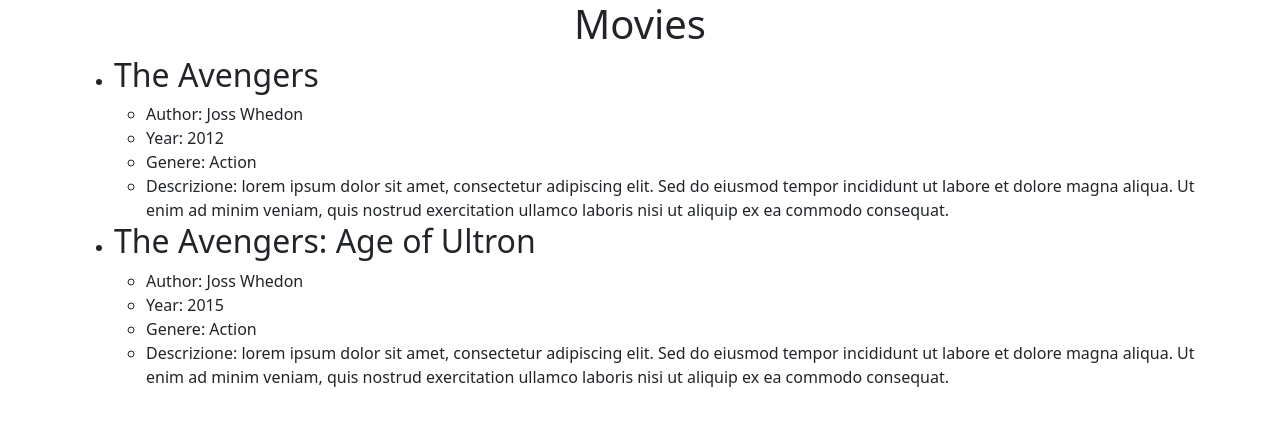
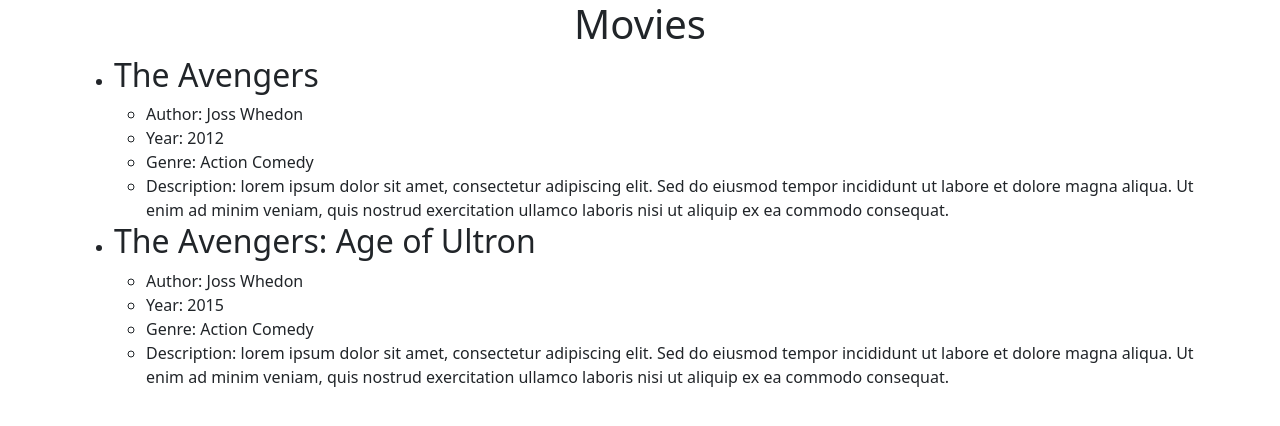
Before and after one commit to Marcap00/php-oop-1, a PHP site: page / in a window 1280 px wide. Shown: the top 426 px of the page. Run offline with PHP 8.4, Linux system fonts and the light colour scheme.

Commit message:
added possibility that class genre accept more genres

```diff
--- a/classes/Genre.php
+++ b/classes/Genre.php
@@ -1,16 +1,16 @@
 <?php
 class Genre
 {
-    public string $name;
+    public array $names;
 
     public function __construct(
-        $name
+        $names
     ) {
-        $this->name = $name;
+        $this->names = $names;
     }
 
-    public function getName()
+    public function getNames()
     {
-        return $this->name;
+        return $this->names;
     }
 }
--- a/classes/Movie.php
+++ b/classes/Movie.php
@@ -7,7 +7,7 @@ class Movie
     public string $title;
     public string $author;
     public int $year;
-    public Genre $genre;
+    public array $genre;
 
     // Costruttore
     public function __construct(
--- a/index.php
+++ b/index.php
@@ -2,9 +2,11 @@
 require_once __DIR__ . '/classes/Movie.php';
 require_once __DIR__ . '/classes/Genre.php';
 
-$action = new Genre('Action');
-$comedy = new Genre('Comedy');
-$horror = new Genre('Horror');
+$actionComedy = new Genre(['Action', 'Comedy']);
+$horrorComedy = new Genre(['Horror', 'Comedy']);
+
+// $comedy = new Genre('Comedy');
+// $horror = new Genre('Horror');
 /*$genres = [
     $action,
     $comedy,
@@ -12,8 +14,8 @@ $horror = new Genre('Horror');
 ];*/
 
 
-$theAvengers = new Movie('The Avengers', 'Joss Whedon', 2012, $action);
-$theAvengersAgeOfUltron = new Movie('The Avengers: Age of Ultron', 'Joss Whedon', 2015, $action);
+$theAvengers = new Movie('The Avengers', 'Joss Whedon', 2012, $actionComedy->getNames());
+$theAvengersAgeOfUltron = new Movie('The Avengers: Age of Ultron', 'Joss Whedon', 2015, $actionComedy->getNames());
 $movies = [
     $theAvengers,
     $theAvengersAgeOfUltron
@@ -52,9 +54,14 @@ $movies = [
                             Year: <?= $movie->year; ?>
                         </li>
                         <li>
-                            Genere: <?= $movie->genre->getName(); ?>
+                            Genre:
+                            <?php foreach ($movie->genre as $genre) : ?>
+                            <span>
+                                <?= $genre ?>
+                            </span>
+                            <?php endforeach; ?>
                         </li>
-                        <li>Descrizione: <?= $movie->getDescription() ?></li>
+                        <li>Description: <?= $movie->getDescription() ?></li>
                     </ul>
                 </li>
                 <?php endforeach; ?>
```
